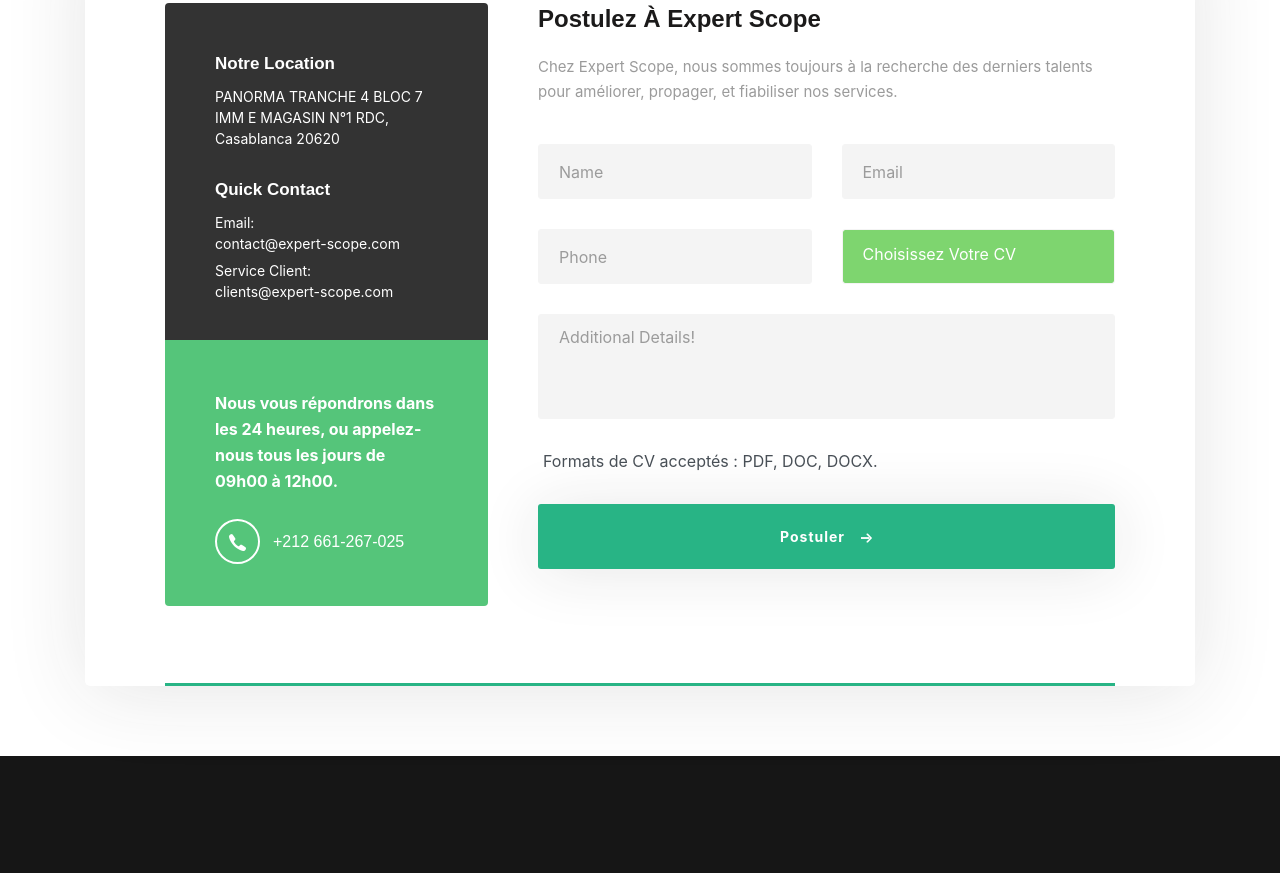
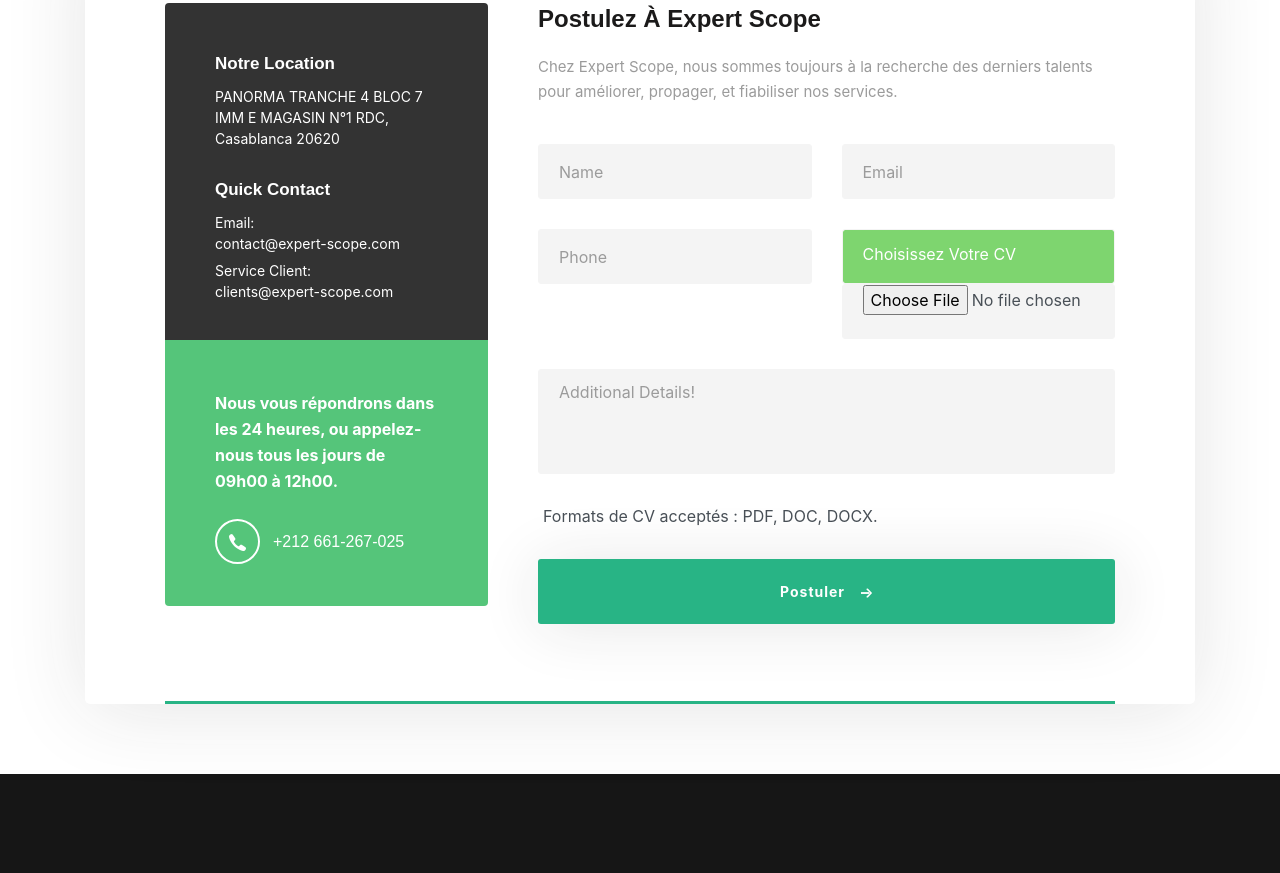
Before and after one commit to bdr21/const, a plain HTML site: page careers.html in a window 1280 px wide. Shown: the part 1283-2156 px from the top of the page. Drawn offline with Linux system fonts and the light colour scheme; files whose address does not match are found by name.

Commit message:
careers 3

```diff
--- a/careers.html
+++ b/careers.html
@@ -287,7 +287,7 @@
                         <label for="contact-subject" class="upload__label " >Choisissez Votre CV</label>
                       </div>
 
-                      <input hidden="hidden" type="file" class="form-control" placeholder="CV" id="contact-subject"
+                      <input type="file" class="form-control" placeholder="CV" id="contact-subject"
                         name="contact-subject" required accept=".doc,.docx,.pdf">
                     </div>
                   </div><!-- /.col-lg-6 -->
```
